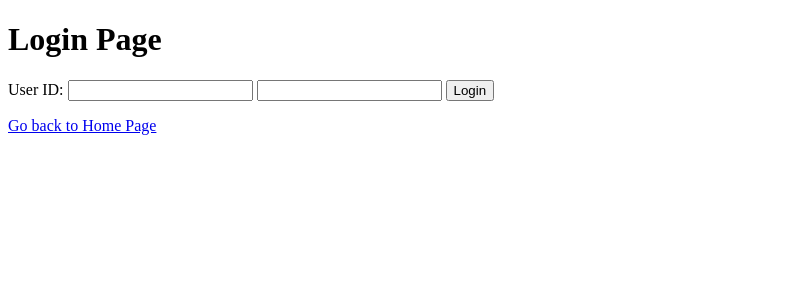
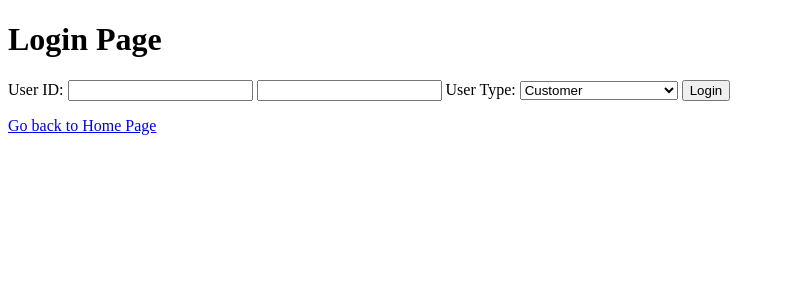
Before and after one commit to M-e-r-c-y/Relational-Database-and-Application, a Flask app: page /login in a window 1280 px wide. Shown: the top 300 px of the page, without its empty margins (0-785 px from the left). Run offline with Flask 3, Linux system fonts and the light colour scheme.

Commit message:
Customer login

```diff
--- a/app.py
+++ b/app.py
@@ -4,67 +4,201 @@ from flask import Flask, render_template, request, jsonify, redirect, url_for
 from flask_login import LoginManager, UserMixin, login_user, login_required, logout_user, current_user
 import pymysql
 
+import hashlib
+import os
 
 app = Flask(__name__)
-
 app.config['SECRET_KEY'] = 'your_secret_key'  # Change this to a random secret key
 
 login_manager = LoginManager(app)
 login_manager.login_view = 'login'
 
-class User(UserMixin):
-    def __init__(self, user_id, username, password):
-        self.id = user_id
-        self.username = username
-        self.password = password
-
-# Dummy user data for demonstration purposes (replace this with your own user authentication logic)
-users = {'1': User('1', 'user1', 'password1')}
-
-@login_manager.user_loader
-def load_user(user_id):
-    return users.get(user_id)
-
+# MySQL database configuration
 # Configure MySQL
 db = pymysql.connect(host='localhost',
                      user='root',
-                     password='insert your own mysql password here!!!',
+                     password='!',
                      #password = '!',
                      db='MAMS',
                      charset='utf8mb4',
                      cursorclass=pymysql.cursors.DictCursor)
+cursor = db.cursor()
 
-#   Home page
+# Create tables if not exists
+cursor.execute("""
+    CREATE TABLE IF NOT EXISTS Customer (
+        CustomerID INT PRIMARY KEY,
+        ContactInformation TEXT,
+        MachinesOwned TEXT,
+        PurchaseHistory TEXT,
+        WarrantyInformation TEXT,
+        PasswordHash VARCHAR(255),
+        Salt VARCHAR(50)
+    );
+""")
+
+cursor.execute("""
+    CREATE TABLE IF NOT EXISTS ServiceProvider (
+        ServiceProviderID INT PRIMARY KEY,
+        ServiceProviderName VARCHAR(255),
+        ContactInformation TEXT,
+        PasswordHash VARCHAR(255),
+        Salt VARCHAR(50)
+    );
+""")
+db.commit()
+
+# Example User class for Customer (replace this with your own user model)
+class Customer(UserMixin):
+    def __init__(self, customer_id, contact_info, machines_owned, purchase_history, warranty_info, password_hash, salt):
+        self.id = customer_id
+        self.contact_info = contact_info
+        self.machines_owned = machines_owned
+        self.purchase_history = purchase_history
+        self.warranty_info = warranty_info
+        self.password_hash = password_hash
+        self.salt = salt
+
+# Example User class for ServiceProvider (replace this with your own user model)
+class ServiceProvider(UserMixin):
+    def __init__(self, provider_id, provider_name, contact_info, password_hash, salt):
+        self.id = provider_id
+        self.provider_name = provider_name
+        self.contact_info = contact_info
+        self.password_hash = password_hash
+        self.salt = salt
+
+
+@login_manager.user_loader
+def load_user(user_id):
+    # Check if the user is a Customer or ServiceProvider
+    cursor.execute("SELECT * FROM Customer WHERE CustomerID=%s", (user_id,))
+    customer_data = cursor.fetchone()
+    if customer_data:
+        return Customer(*customer_data)
+
+    cursor.execute("SELECT * FROM ServiceProvider WHERE ServiceProviderID=%s", (user_id,))
+    provider_data = cursor.fetchone()
+    if provider_data:
+        return ServiceProvider(*provider_data)
+
 @app.route('/')
 def home():
     return render_template('home.html')
 
-#   Login page
 @app.route('/login')
 def login():
     return render_template('login.html')
 
 @app.route('/login', methods=['POST'])
 def login_post():
-    user_id = request.form.get('user_id')  # Replace 'user_id' with the actual name of your login form field
+    user_id = request.form.get('user_id')
     password = request.form.get('password')
-    print(user_id, password)
-    user = users.get(user_id)
-    print(user)
 
-    if user and password == user.password:
+    # Check if the user is a Customer
+    cursor.execute("SELECT * FROM Customer WHERE CustomerID=%s", (user_id,))
+    customer_data = cursor.fetchone()
+    if customer_data and check_password(customer_data[5], customer_data[6], password):  # Assuming PasswordHash and Salt are at index 5 and 6
+        user = Customer(*customer_data)
+        print("Customer login successful")
+        print("User:", user)
         login_user(user)
         return redirect(url_for('dashboard'))
 
+    # Check if the user is a ServiceProvider
+    cursor.execute("SELECT * FROM ServiceProvider WHERE ServiceProviderID=%s", (user_id,))
+    provider_data = cursor.fetchone()
+    if provider_data and check_password(provider_data['PasswordHash'], provider_data['Salt'], password):
+        user = ServiceProvider(*provider_data)
+        print("ServiceProvider login successful")
+        print("User:", user)
+        login_user(user)
+        return redirect(url_for('dashboard'))
+
+    # If the login fails, redirect to the login page
+    print("Login failed")
     return redirect(url_for('login'))
 
 @app.route('/dashboard')
 @login_required
 def dashboard():
-    return render_template('dashboard.html', username=current_user.username)
+    if current_user.is_authenticated:
+        return render_template('dashboard.html', user=current_user)
+    else:
+        return redirect(url_for('login'))
 
-# Create a cursor to execute SQL queries
-cursor = db.cursor()
+@app.route('/logout')
+@login_required
+def logout():
+    logout_user()
+    return redirect(url_for('home'))
+
+@app.route('/create_user', methods=['GET', 'POST'])
+def create_user():
+    if request.method == 'POST':
+        # Get form data
+        user_id = request.form.get('user_id')
+        user_type = request.form.get('user_type')  # 'customer' or 'provider'
+        contact_info = request.form.get('contact_info')
+        password = request.form.get('password')
+
+        # Check if the user ID is already taken
+        cursor.execute("SELECT * FROM ServiceProvider WHERE ServiceProviderID=%s", (user_id,))
+        existing_user = cursor.fetchone()
+
+        if existing_user:
+            return render_template('create_user.html', error='User ID already taken')
+
+        # Create a new user
+        salt = generate_salt()
+        password_hash = hash_password(password, salt)
+
+        try:
+            cursor.execute("""
+                INSERT INTO ServiceProvider (ServiceProviderID, ServiceProviderName, ContactInformation, PasswordHash, Salt)
+                VALUES (%s, %s, %s, %s, %s)
+            """, (user_id, "", contact_info, password_hash, salt))
+
+            db.commit()
+        except Exception as e:
+            print("Error during insertion:", str(e))
+            return render_template('create_user.html', error='Failed to create user. Please try again.')
+
+        # Try to retrieve the newly created user using a separate query
+        cursor.execute("SELECT * FROM ServiceProvider WHERE ServiceProviderID=%s", (user_id,))
+        user_data = cursor.fetchone()
+
+        print("User data after insertion (separate query):", user_data)
+
+        if user_data:
+            user = ServiceProvider(*user_data, )
+
+            print("User creation successful")
+            print("User:", user)
+
+            login_user(user)  # Automatically log in the new user
+
+            return redirect(url_for('dashboard'))
+        else:
+            print("Failed to retrieve the newly created user using a separate query")
+
+    return render_template('create_user.html')  # Add this line to handle GET requests
+
+
+def generate_salt():
+    return os.urandom(16).hex()
+
+def hash_password(password, salt):
+    hashed_password = hashlib.sha256((password + salt).encode('utf-8')).hexdigest()
+    return hashed_password
+
+def check_password(saved_password, salt, user_password):
+    return saved_password == hash_password(user_password, salt)
+
+if __name__ == '__main__':
+    app.run(debug=True)
+
+(""")
 @app.route('/users')
 def get_users():
     try:
@@ -81,34 +215,15 @@ def get_users():
         # Handle exceptions (print/log the error, return an error response, etc.)
         print(e)
         return jsonify({'error': 'An error occurred while fetching data'})
+(""")
 
-@app.route('/logout')
-@login_required
-def logout():
-    logout_user()
-    return redirect(url_for('home'))
-
-@app.route('/create_user', methods=['GET', 'POST'])
-def create_user():
-    if request.method == 'POST':
-        # Get form data
-        user_id = request.form.get('user_id')
-        username = request.form.get('username')
-        password = request.form.get('password')
-
-        # Check if user_id is already taken
-        if user_id in users:
-            return render_template('create_user.html', error='User ID already taken')
-
-        # Create a new user
-        new_user = User(user_id, username, password)
-        users[user_id] = new_user
-        login_user(new_user)  # Automatically log in the new user
-
-        return redirect(url_for('dashboard'))
-
-    return render_template('create_user.html')
-
-
-if __name__ == '__main__':
-    app.run(debug=True)
+(""")
+# Configure MySQL
+db = pymysql.connect(host='localhost',
+                     user='root',
+                     password='2345Nights!',
+                     #password = '!',
+                     db='MAMS',
+                     charset='utf8mb4',
+                     cursorclass=pymysql.cursors.DictCursor)
+(""")
--- a/templates/login.html
+++ b/templates/login.html
@@ -11,8 +11,13 @@
     <form method="post" action="{{ url_for('login_post') }}">
         <!-- Add your login form fields here -->
         <label for="user_id">User ID:</label>
-        <input type="text" id="user_id" name="user_id" required>
+        <input type="text" id="username" name="username" required>
         <input type="text" id="password" name="password" required>
+        <label for="user_type">User Type:</label>
+        <select id="user_type" name="user_type" required>
+            <option value="CUSTOMER">Customer</option>
+            <option value="SERVICE_PROVIDER">SERVICE_PROVIDER</option>
+        </select>
         <button type="submit">Login</button>
     </form>
     <p><a href="{{ url_for('home') }}">Go back to Home Page</a></p>
```
Also changed, not shown: app_mock.py (added, +160 -0 lines), templates/create_user.html (+5 -3 lines).
